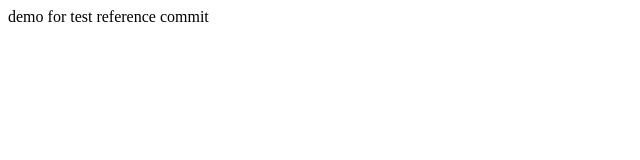
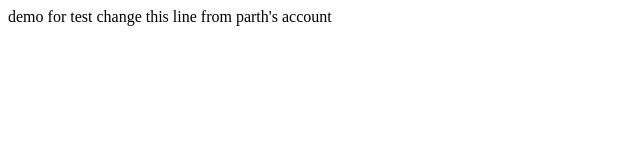
Before and after one commit to Empyrealinfotech/test_demo, a plain HTML site: page index.html in a window 1280 px wide. Shown: the whole page, without its empty margins (0-640 px from the left). Drawn offline with Linux system fonts and the light colour scheme.

Commit message:
added changes for conflict creation

```diff
--- a/index.html
+++ b/index.html
@@ -8,6 +8,6 @@
 </head>
 <body>
   demo for test
-  reference commit
+  change this line from parth's account
 </body>
 </html>
```
